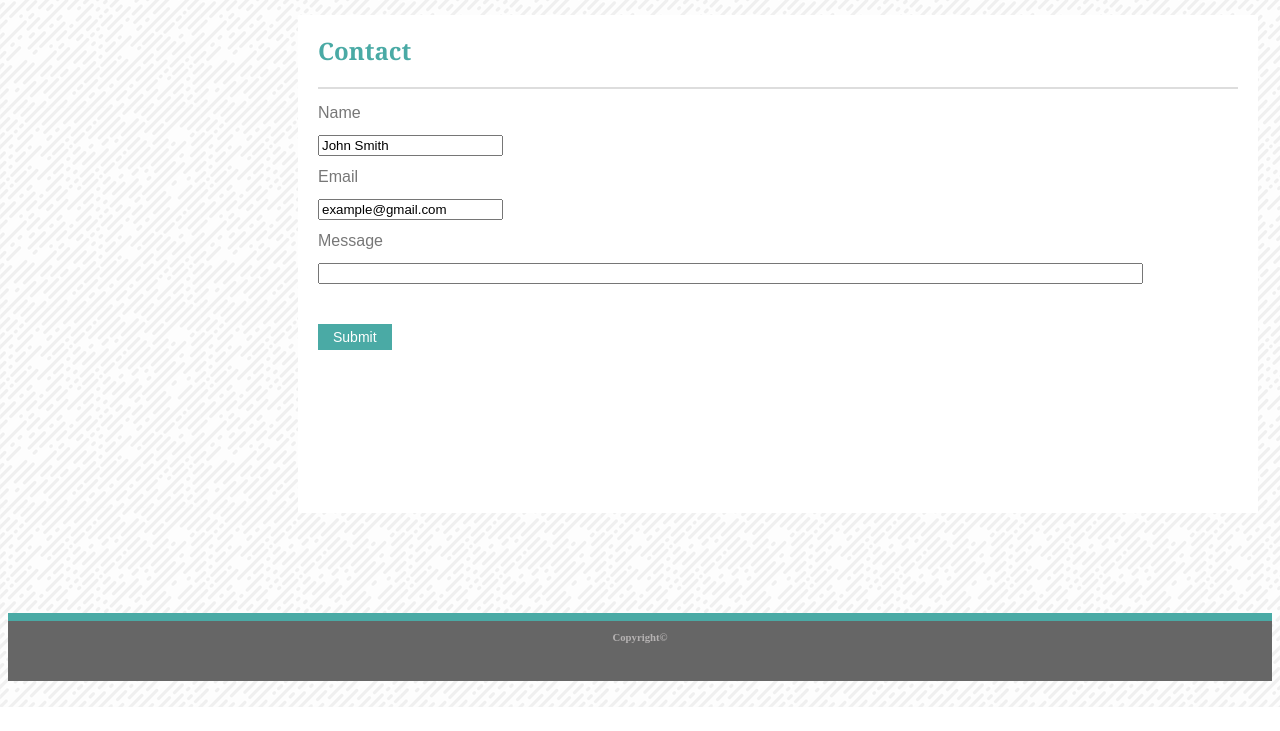
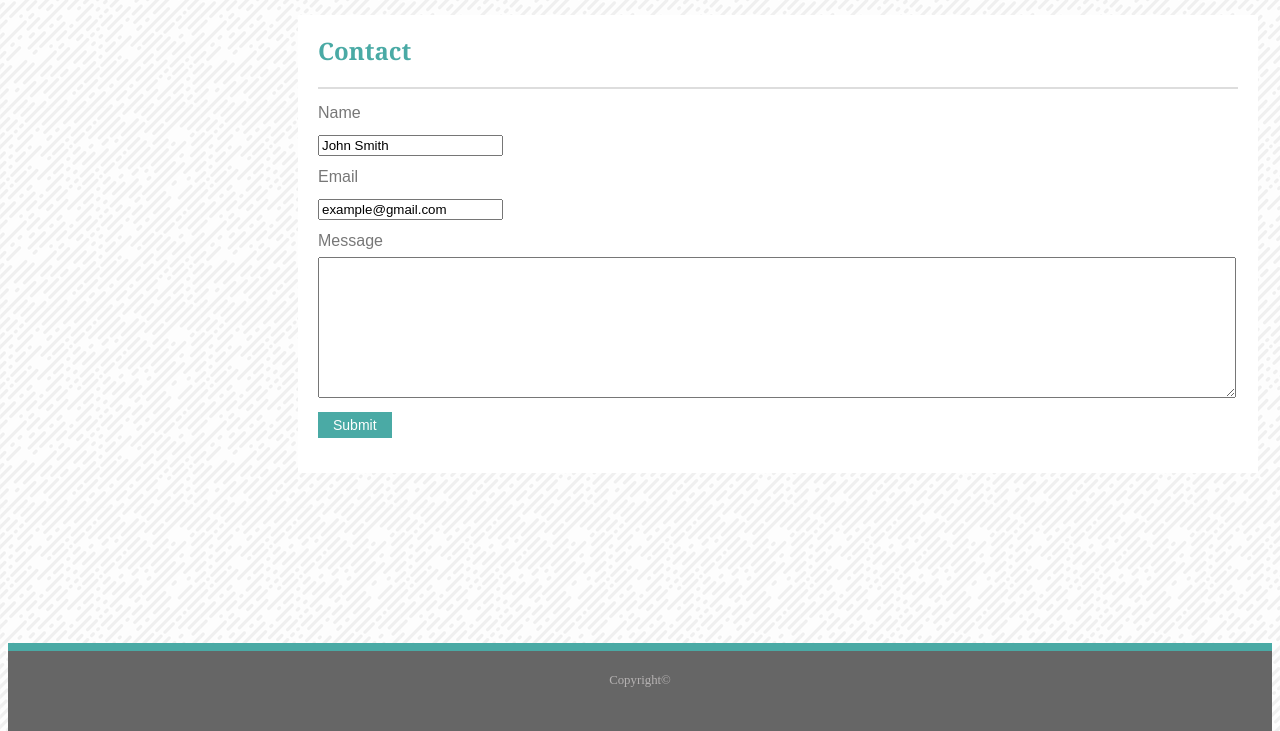
Before and after one commit to jmgerow/Basic-Portfolio, a plain HTML site: page contact.html in a window 1280 px wide. Shown: the part 93-824 px from the top of the page. Before the commit the page ends 800 px from the top, so only its background shows below. Drawn offline with Linux system fonts and the light colour scheme.

Commit message:
tue updates

```diff
--- a/assets/css/style.css
+++ b/assets/css/style.css
@@ -131,13 +131,15 @@
 
 
   #copyright{
-
+     clear: both;
      color: #b6b3b3;
+     font-size: 80%;
   }
 
   #footerbar {
     clear: both;
     float: left;
+    margin-top: 70px;
     height: 8px;
     width: 100%;
     color: #ffffff;
@@ -145,14 +147,16 @@
   }
 
   footer {
+    padding-bottom: 30px;
+    float: left;
     clear: both;
     position: static;
     text-align: center;
     bottom: 0px;
     left: 0px;
-    margin-top: -50px;
+    margin-top: 0px;
     width:100%;
-    height:60px;
+    height:50px;
     background:#666666;
 
  }
@@ -168,8 +172,10 @@
 .box {
   position: absolute;
   width: 300px;
-  height: 60px;
+  height: 40px;
   text-align: center;
+  margin-top: 10px;
+  padding-bottom: 10px;
   color: #ffffff;
   background: #4aaaa5;
   font-family: 'Georgia', Times, Times New Roman, serif;
@@ -249,3 +255,7 @@
     display: inline-block;
     font-size: 14px;
 }
+
+textarea{
+  width:97%;
+}
--- a/contact.html
+++ b/contact.html
@@ -38,20 +38,18 @@
                       <input type="text" name="name" value="John Smith"><br>
                       Email<br>
                       <input type="text" name="emailaddress" value="example@gmail.com"><br>
-                      Message<br>
-                      <input type="text" name="message" size="100"><br>
-                      <br>
 
-                      <input type="submit" class="button" value="Submit">
 
-                      <br>
-                      <br>
-                      <br>
-                      <br>
-                      <br>
-                      <br>
+
                     </form>
+                    <form>
+                        Message<br>
+                        <textarea rows="9" name="message"></textarea><br>
 
+                        <input type="submit" class="button" value="Submit">
+                        <br>
+                        <br>
+                    </form>
                 </div>
             </section>
 
@@ -62,7 +60,7 @@
     <footer>
 
       <div id="copyright">
-        <h6>Copyright&#169</h6>
+        <p>Copyright&#169</p>
       </div>
 
     </footer>
```
Also changed, not shown: index.html (+1 -1 lines), portfolio.html (+1 -1 lines).
